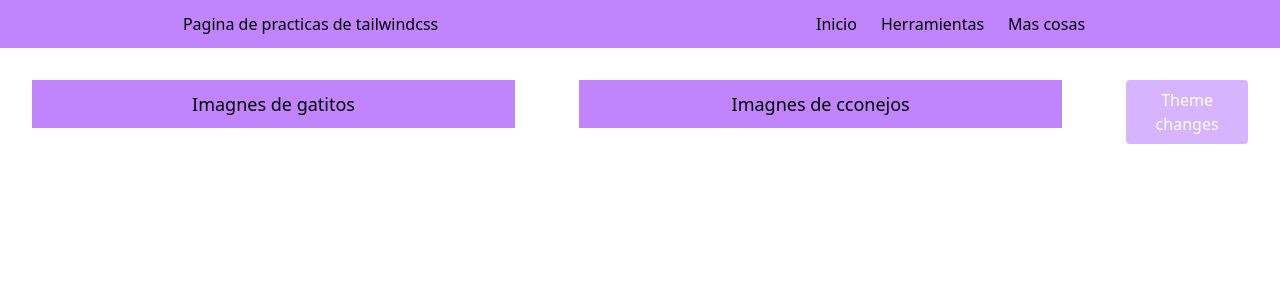
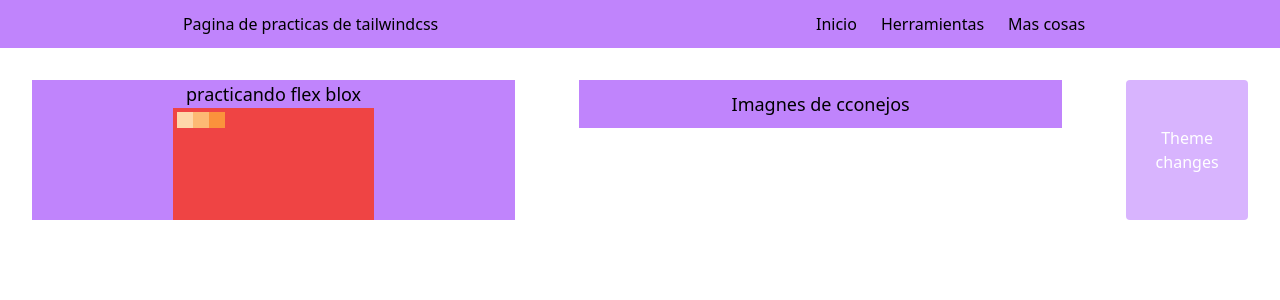
Before and after one commit to fiorella-yumi-diaz/practices, a React (Vite) app: page / in a window 1280 px wide. Shown: the top 300 px of the page. Built offline with nearby package versions, Linux system fonts and the light colour scheme.

Commit message:
resolviendo errores

```diff
--- a/src/App.jsx
+++ b/src/App.jsx
@@ -31,7 +31,14 @@
         </nav>
       </header>
       <main className="flex ">
-        <div className="w-2/4	h-12	bg-purple-400 m-8	flex items-center  justify-center text-lg">Imagnes de gatitos</div>
+        <div className="w-2/4		bg-purple-400 m-8	flex items-center flex-col justify-center text-lg">
+          <h3>practicando flex blox</h3>
+          <div className="bg-red-500  w-5/12 h-28 py-1 px-1 flex  items-stretch">
+            <div className="bg-orange-200 w-4 h-4"></div>
+            <div className="bg-orange-300 w-4 h-4 self-auto"></div>
+            <div className="bg-orange-400 w-4 h-4"></div>
+          </div>
+        </div>
         <div className="w-2/4	h-12	bg-purple-400 m-8	flex items-center  justify-center text-lg">Imagnes de cconejos</div>
 
 
```
